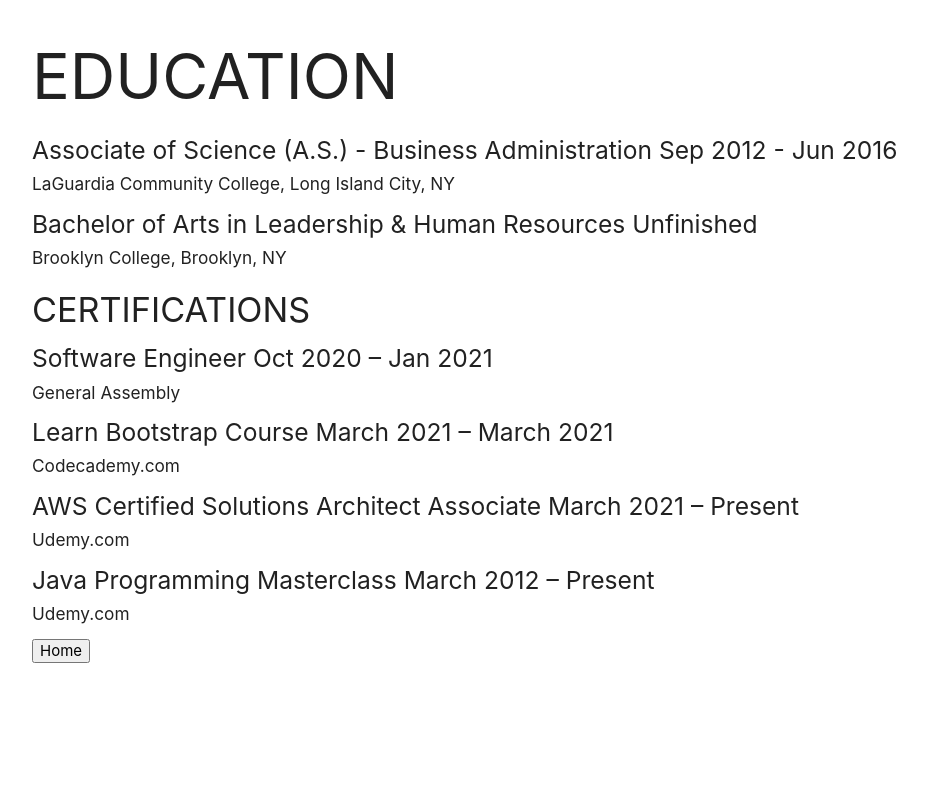
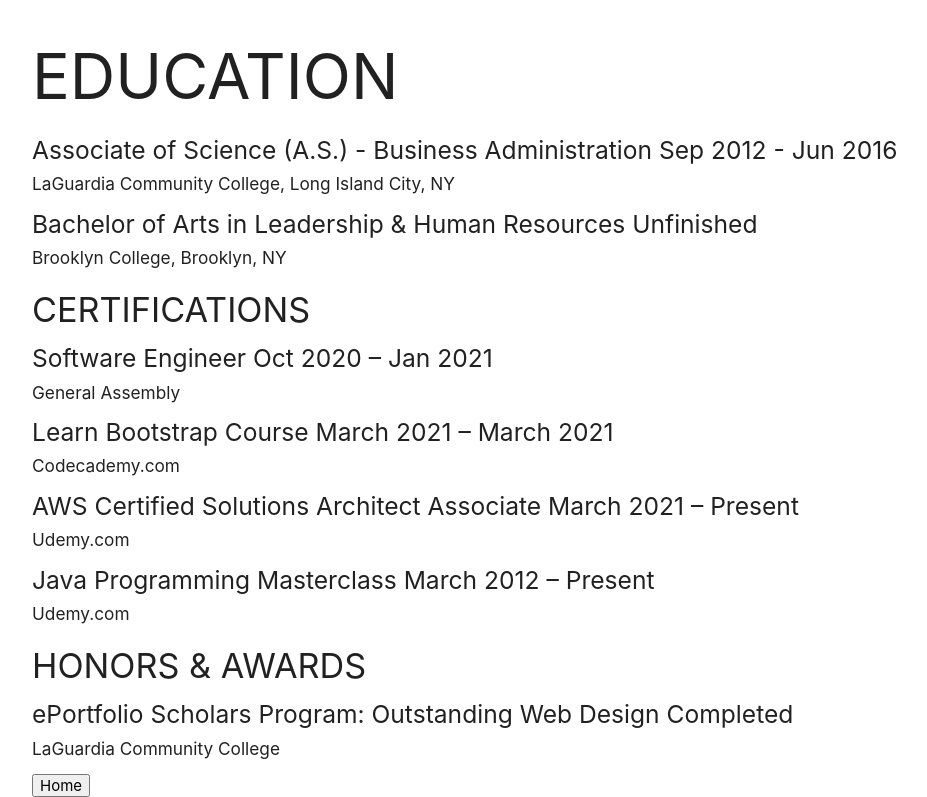
Before and after one commit to ajdat10/Andrew-s_Resume, a React (Create React App) app: page /resume in a window 1280 px wide. Shown: the part 1706-2503 px from the top of the page, without its empty margins (160-1087 px from the left). Before the commit the page ends 2369 px from the top, so only its background shows below. Built offline with nearby package versions, Linux system fonts and the light colour scheme.

Commit message:
added honors & awards

```diff
--- a/src/pages/Resume.js
+++ b/src/pages/Resume.js
@@ -116,6 +116,13 @@
                     <h6>Udemy.com</h6>
                   </li>
                 </ul>
+                <ul>
+                  <h4>HONORS & AWARDS</h4>
+                  <li>
+                    <h5>ePortfolio Scholars Program: Outstanding Web Design	Completed</h5>
+                    <h6>LaGuardia Community College</h6>
+                  </li>
+                </ul>
               </div>
               <div class='profile-projects tab'>
 
```
